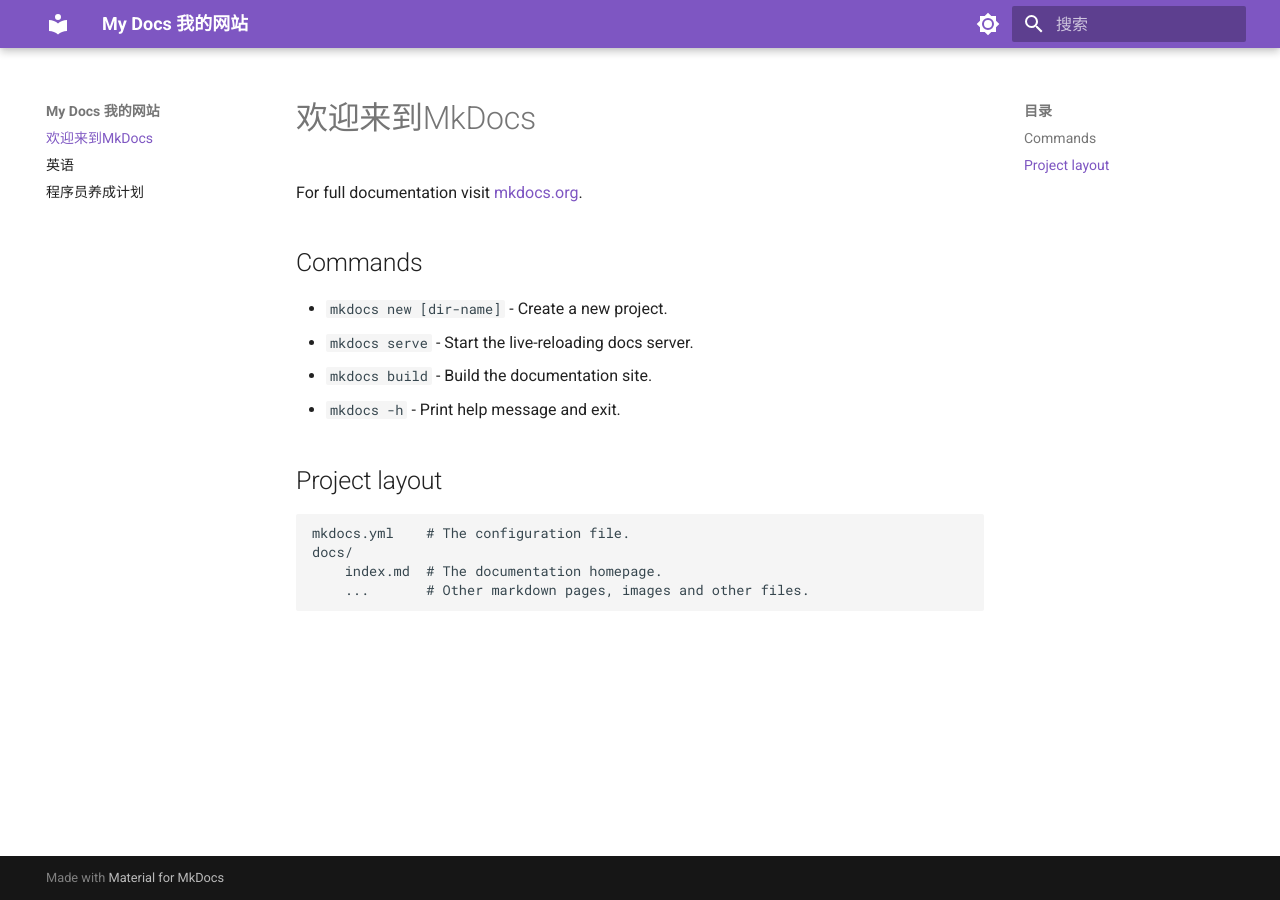
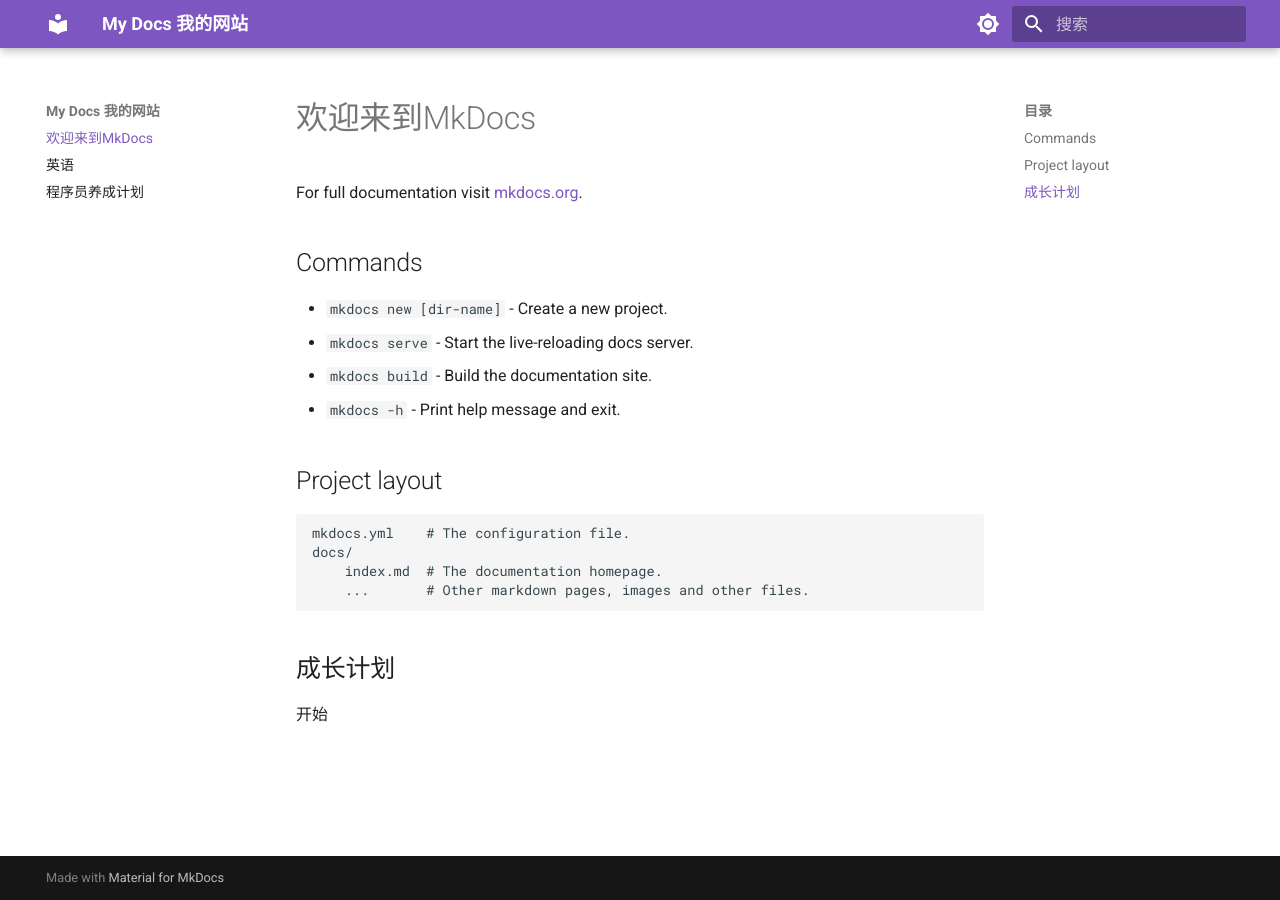
Before and after one commit to csRocket/mysite, an MkDocs documentation site: the page built from docs/index.md, in a window 1280 px wide. Built offline with MkDocs 1.6.1 and Material for MkDocs 9.7.7, drawn with Linux system fonts in a browser that asks for light colours.

Commit message:
Update index.md

```diff
--- a/docs/index.md
+++ b/docs/index.md
@@ -15,3 +15,7 @@ For full documentation visit [mkdocs.org](https://www.mkdocs.org).
     docs/
         index.md  # The documentation homepage.
         ...       # Other markdown pages, images and other files.
+
+## 成长计划
+
+开始
```
